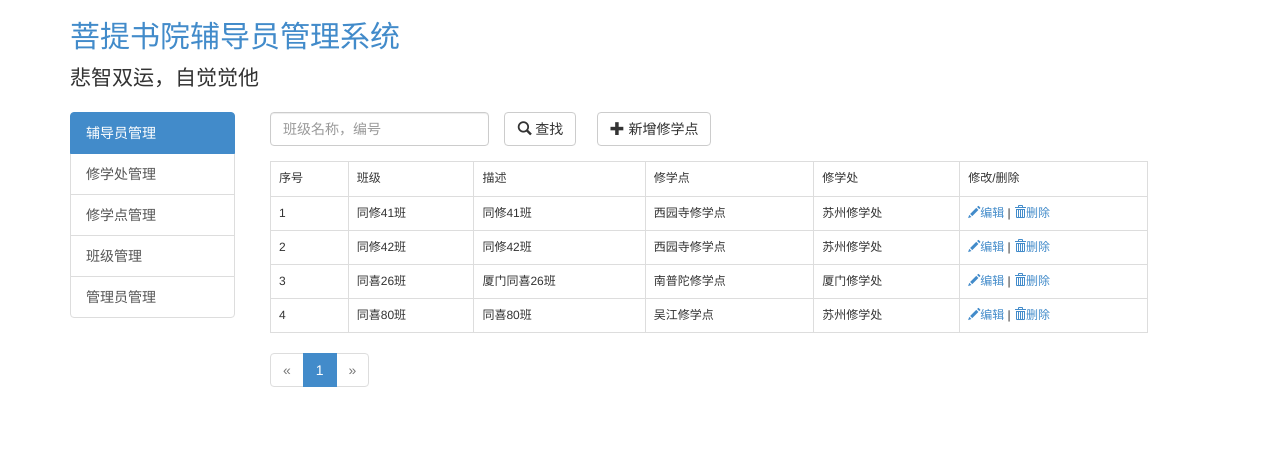
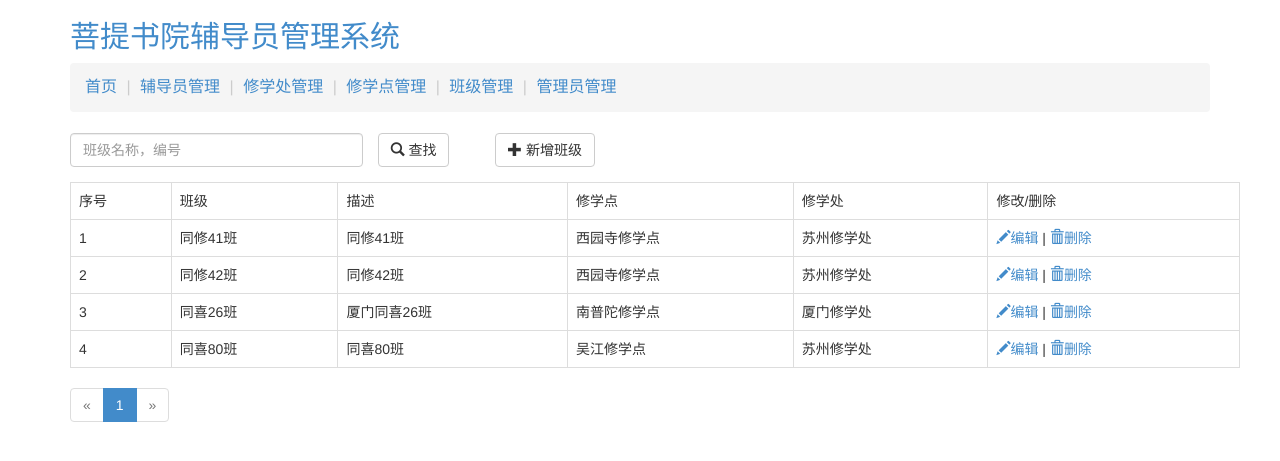
Before and after one commit to simonli/putidms, a Flask app: page /admin/class/list in a window 1280 px wide. Shown: the top 461 px of the page. Run offline with Flask 2, Linux system fonts and the light colour scheme; a user stored in the database is signed in; data comes from the database, SQL or seed files in the repository; both versions use the stored data as it was after the commit; parts of the project's set-up code (start-up, migrations or seed data) failed here and were passed over; some libraries are stand-ins or nearby versions.

Commit message:
Beta1 adjust the layout

```diff
--- a/putidms/static/css/common.css
+++ b/putidms/static/css/common.css
@@ -2,14 +2,19 @@ body {
     font-family: "Helvetica Neue", "Luxi Sans", "DejaVu Sans", Tahoma, "Hiragino Sans GB", "Microsoft Yahei", sans-serif;
 }
 
-table td {
-    font-size: 12px;
-}
-
-th {
-    font-size: 12px;
-}
 
 .pagination {
     margin-top: 0px;
 }
+
+.breadcrumb {
+    padding: 13px 15px;
+    font-size: 16px;
+
+}
+
+.breadcrumb > li + li:before {
+    padding: 0 5px;
+    color: #ccc;
+    content: "|\00a0";
+}
--- a/putidms/templates/admin/class_list.html
+++ b/putidms/templates/admin/class_list.html
@@ -21,7 +21,7 @@
                 </form>
                 <div class="col-md-2" style="margin-left: 20px;">
                     <a class="btn btn-default" href="{{ url_for('admin.class_add') }}" role="button">
-                        <span class="glyphicon glyphicon-plus"></span> 新增修学点
+                        <span class="glyphicon glyphicon-plus"></span> 新增班级
                     </a>
                 </div>
             </div>
--- a/putidms/templates/base.html
+++ b/putidms/templates/base.html
@@ -14,28 +14,29 @@
 </head>
 <body>
 <header>
-    <div class='header-top'>
     <div class="container">
+        <div class="row">
+            <div class="col-md-12">
                 <h2 class="putidms-title"><a href="{{ url_for('main.index') }}">菩提书院辅导员管理系统</a></h2>
-            <p class="lead signature">悲智双运，自觉觉他</p>
+            </div>
+        </div>
+        <div class="row">
+            <div class="col-md-12">
+                <ol class="breadcrumb">
+                    <li><a href="{{ url_for('main.index') }}">首页</a></li>
+                    <li><a href="{{ url_for('main.counselor_list') }}">辅导员管理</a></li>
+                    <li class="active"><a href="{{ url_for('admin.division_list') }}">修学处管理</a></li>
+                    <li><a href="{{ url_for('admin.department_list') }}">修学点管理</a></li>
+                    <li><a href="{{ url_for('admin.class_list') }}">班级管理</a></li>
+                    <li><a href="{{ url_for('auth.user_list') }}">管理员管理</a></li>
+                </ol>
+            </div>
         </div>
     </div>
 </header>
 <div class="container">
-    <div class="row" id="content2">
-        <div class="col-md-2">
-            {% block sidebar %}
-                <div class="list-group">
-                    <a href="{{ url_for('main.counselor_list') }}" class="list-group-item active">辅导员管理</a>
-                    <a href="{{ url_for('admin.division_list') }}" class="list-group-item">修学处管理</a>
-                    <a href="{{ url_for('admin.department_list') }}" class="list-group-item">修学点管理</a>
-                    <a href="{{ url_for('admin.class_list') }}" class="list-group-item">班级管理</a>
-                    <a href="{{ url_for('auth.user_list') }}" class="list-group-item">管理员管理</a>
-                </div>
-            {% endblock %}
-        </div>
-        <div class="col-md-9" style="margin-left: 20px;">
     <div class="row">
+        <div class="col-md-12">
             {% block flash %}
                 {% for category, message in get_flashed_messages(with_categories=true) %}
                     <div class="alert alert-{{ category }} alert-dismissable">
@@ -46,13 +47,14 @@
                 {% endfor %}
             {% endblock %}
         </div>
+    </div>
     <div class="row">
-                <div class="col-md-12">
+        <div class="col-md-12" style="margin-left: 15px;">
             {% block content %}{% endblock %}
         </div>
     </div>
-        </div>
-    </div>
+
+
 </div>
 <footer>
 
```
Also changed, not shown: putidms/putidms.db. Lines whose indentation alone changed are shown as unchanged.
